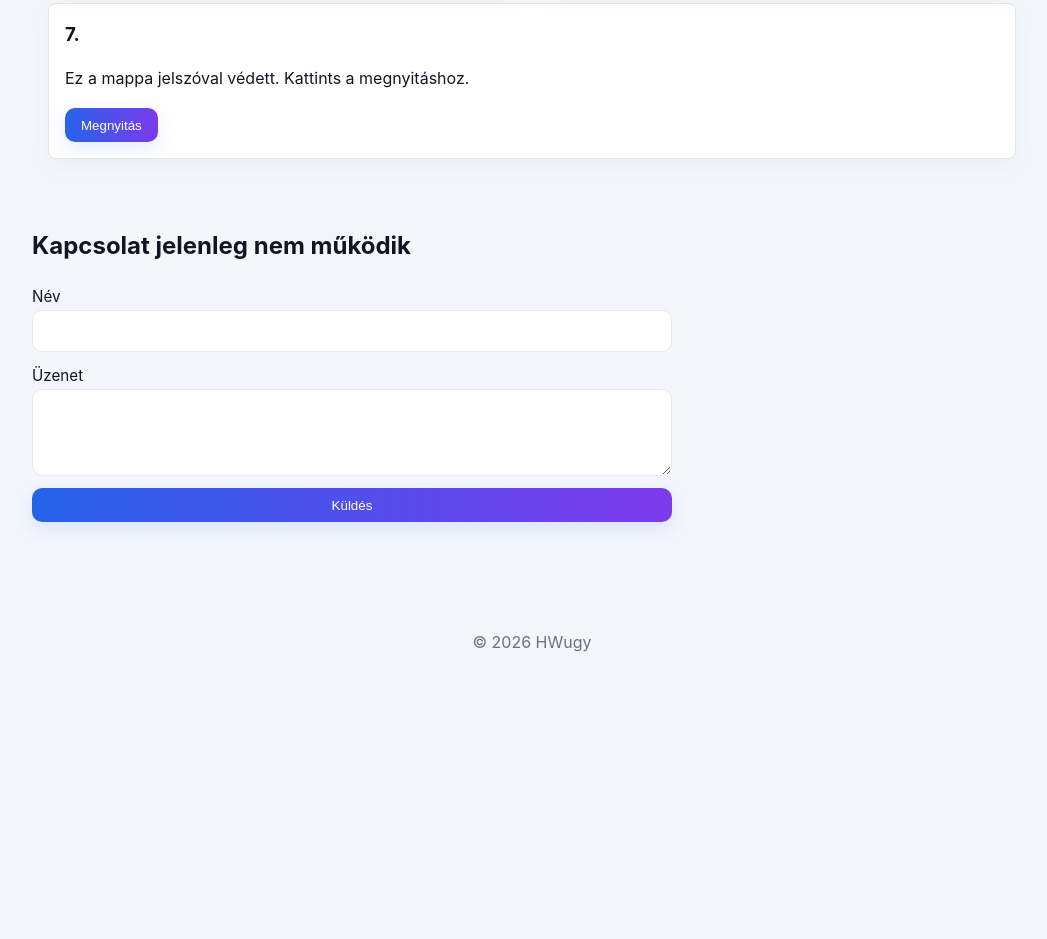
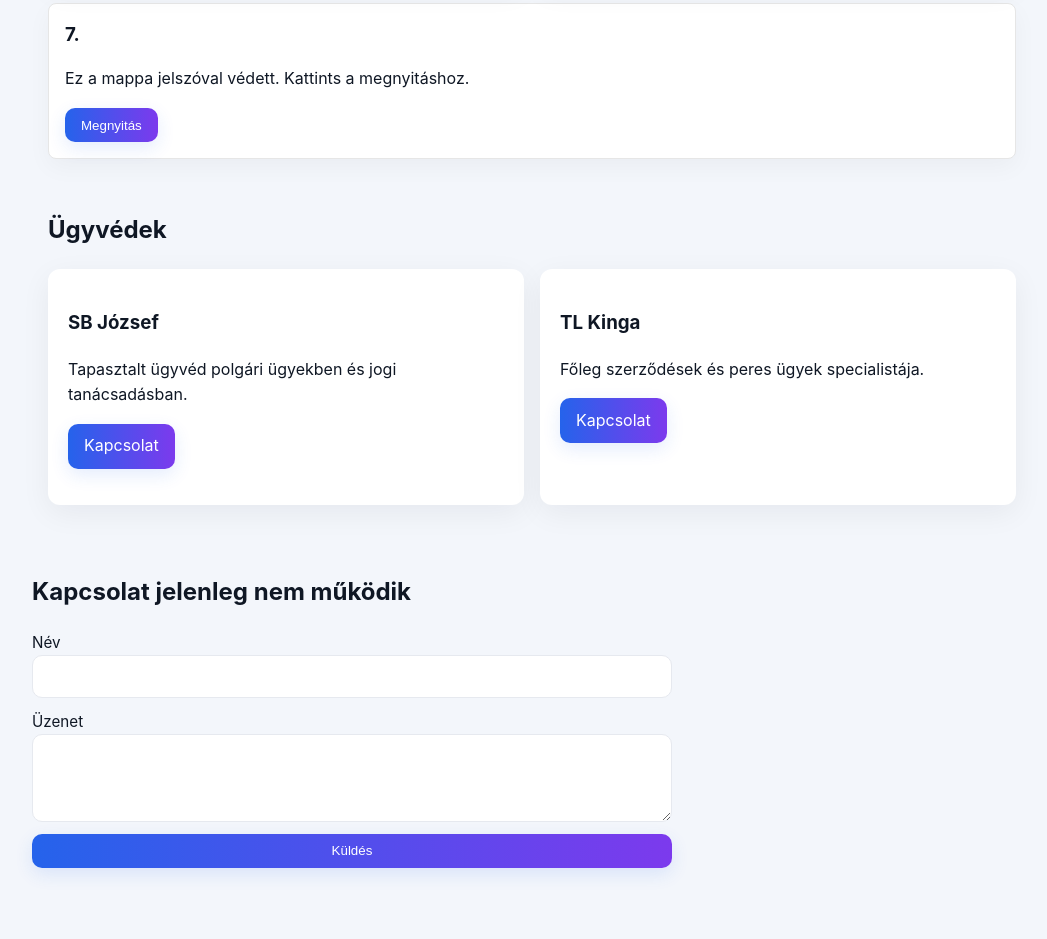
Before and after one commit to Nagymbr21/HWugy, a website: page index.html in a window 1280 px wide. Shown: the part 991-1930 px from the top of the page, without its empty margins (108-1155 px from the left). Before the commit the page ends 1687 px from the top, so only its background shows below. Drawn offline with Linux system fonts and the light colour scheme.

Commit message:
Add lawyer section with profiles and contact links

```diff
--- a/index.html
+++ b/index.html
@@ -76,6 +76,22 @@
       </div>
     </section>
 
+    <section id="ugyvedek" class="lawyers container">
+      <h2>Ügyvédek</h2>
+      <div class="grid">
+        <div class="card">
+          <h3>SB József</h3>
+          <p>Tapasztalt ügyvéd polgári ügyekben és jogi tanácsadásban.</p>
+          <p><a class="btn" href="mailto:anna.kovacs@example.com">Kapcsolat</a></p>
+        </div>
+        <div class="card">
+          <h3>TL Kinga</h3>
+          <p>Főleg szerződések és peres ügyek specialistája.</p>
+          <p><a class="btn" href="mailto:peter.szabo@example.com">Kapcsolat</a></p>
+        </div>
+      </div>
+    </section>
+
     <section id="contact" class="contact container">
       <h2>Kapcsolat jelenleg nem működik</h2>
       <form id="contact-form">
```
